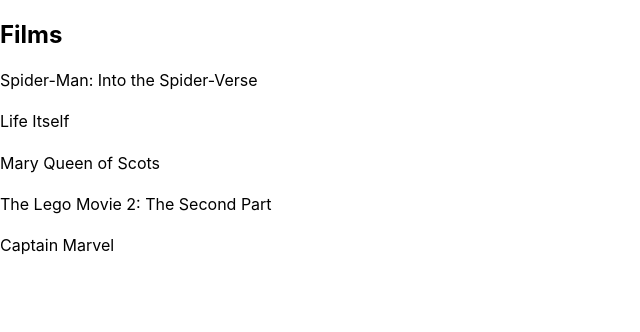
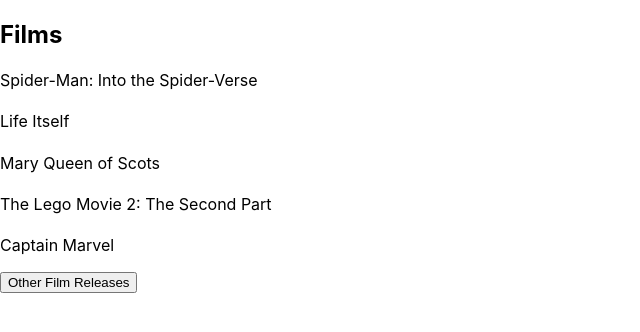
Before and after one commit to Klostar/Film-Release-Js-React-W14D1, a React (Create React App) app: page / in a window 1280 px wide. Shown: the top 332 px of the page, without its empty margins (0-640 px from the left). Built offline with nearby package versions, Linux system fonts and the light colour scheme.

Commit message:
button added for other film releases

```diff
--- a/src/containers/FilmBox.js
+++ b/src/containers/FilmBox.js
@@ -40,6 +40,7 @@ render(){
     <div className = 'film-box'>
       <h2>Films</h2>
       <FilmList data={this.state.data}/>
+      <button>Other Film Releases</button>
     </div>
     )
   }
```
